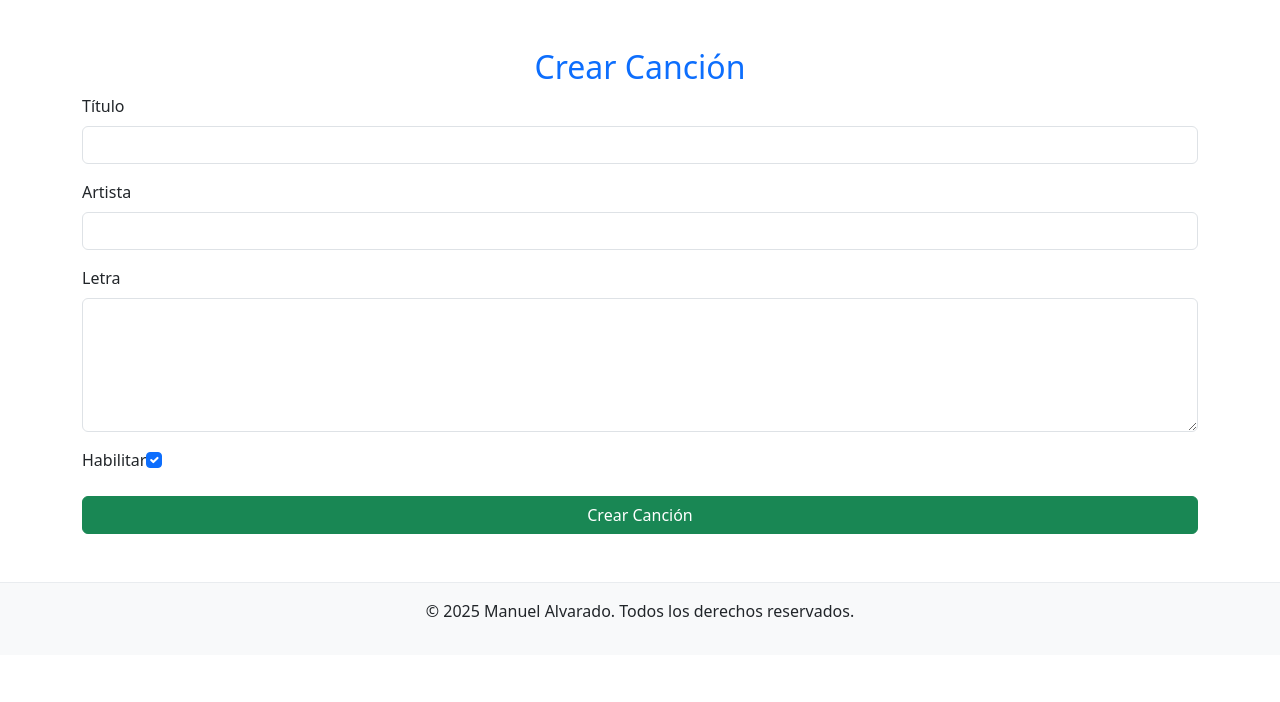
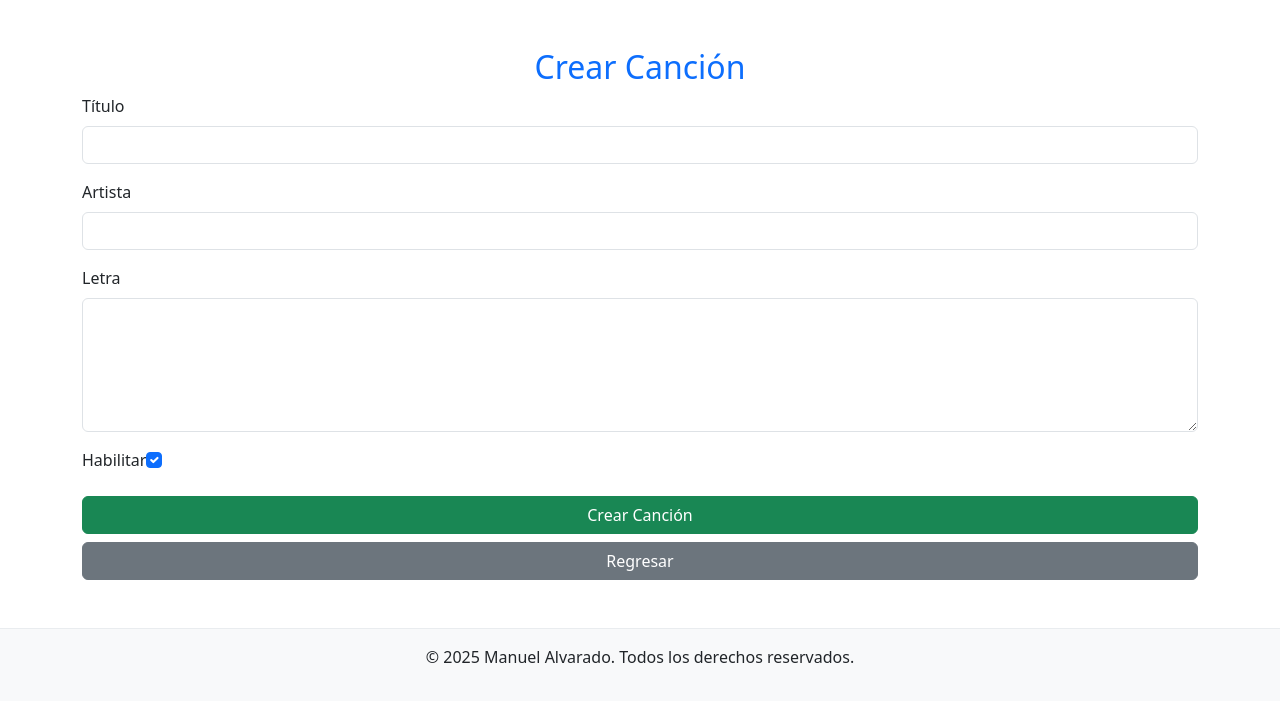
Before and after one commit to ManuelPiano/Alabanzas-front, an Angular app: page /create-song in a window 1280 px wide. Shown: the top 702 px of the page. Built offline with nearby package versions, Linux system fonts and the light colour scheme.

Commit message:
boton de regresar

```diff
--- a/src/app/create-song/create-song.component.html
+++ b/src/app/create-song/create-song.component.html
@@ -20,5 +20,6 @@
       <button type="submit" class="btn btn-success w-100">
         {{ id ? 'Actualizar Canción' : 'Crear Canción' }}
       </button>
+        <button type="button" class="btn btn-secondary w-100 mt-2" (click)="goBack()">Regresar</button>
     </form>
   </div>
--- a/src/app/create-song/create-song.component.ts
+++ b/src/app/create-song/create-song.component.ts
@@ -65,4 +65,7 @@ export class CreateSongComponent implements OnInit {
       alert('Por favor, completa todos los campos.');
     }
   }
+  goBack() {
+    this.router.navigate(['/']);
+  }
 }
```
